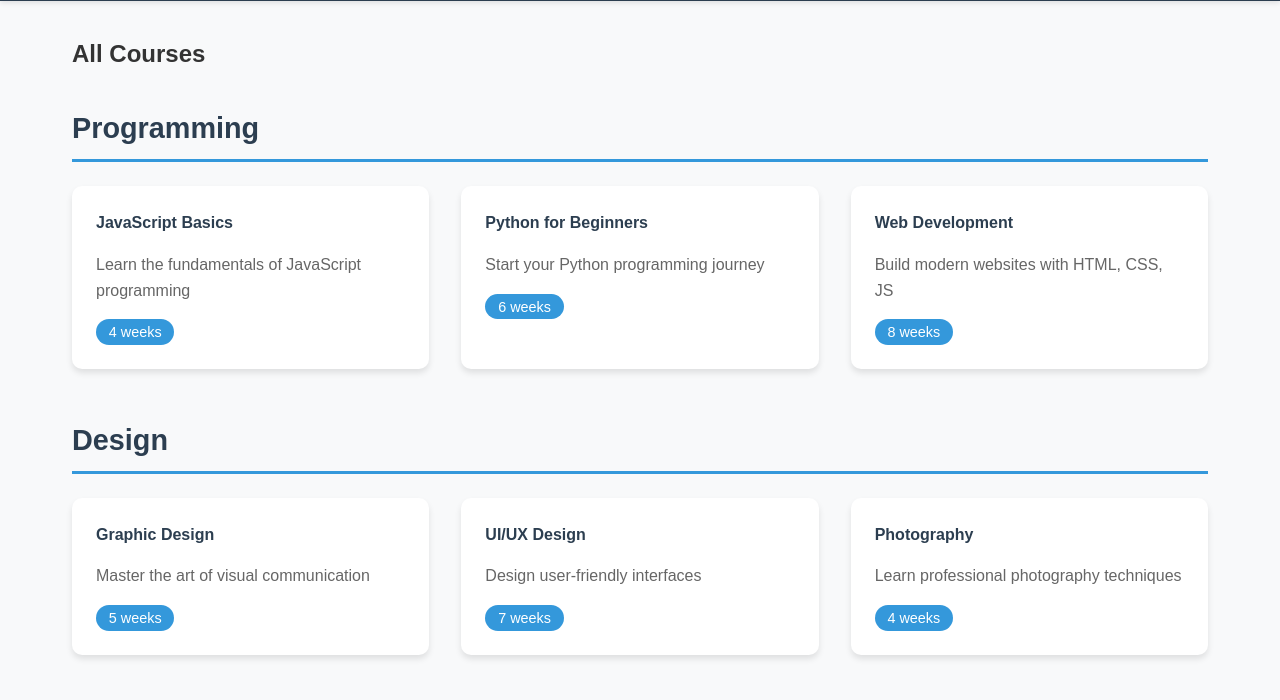
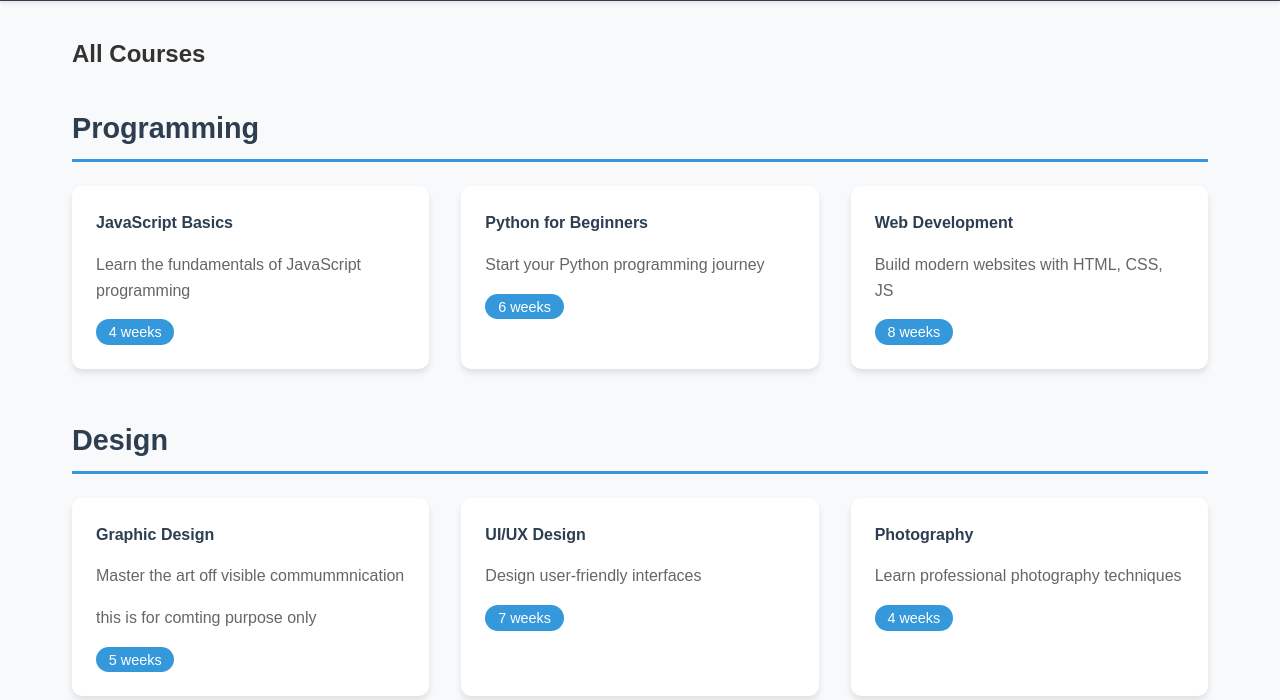
Before and after one commit to KARTHIK07S/Simple_learn, a website built with Vite: page index.html in a window 1280 px wide. Both pictures are taken after a click on the link "Courses". Shown: the part 77-777 px from the top of the page. Built offline with nearby package versions, Linux system fonts and the light colour scheme.

Commit message:
Just checking for comiting the code

```diff
--- a/index.html
+++ b/index.html
@@ -93,7 +93,8 @@
                     <div class="course-grid">
                         <div class="course-card">
                             <h4>Graphic Design</h4>
-                            <p>Master the art of visual communication</p>
+                            <p>Master the art off visible commummnication</p>
+                            <p>this is for comting purpose only</p>
                             <span class="course-duration">5 weeks</span>
                         </div>
                         <div class="course-card">
```
